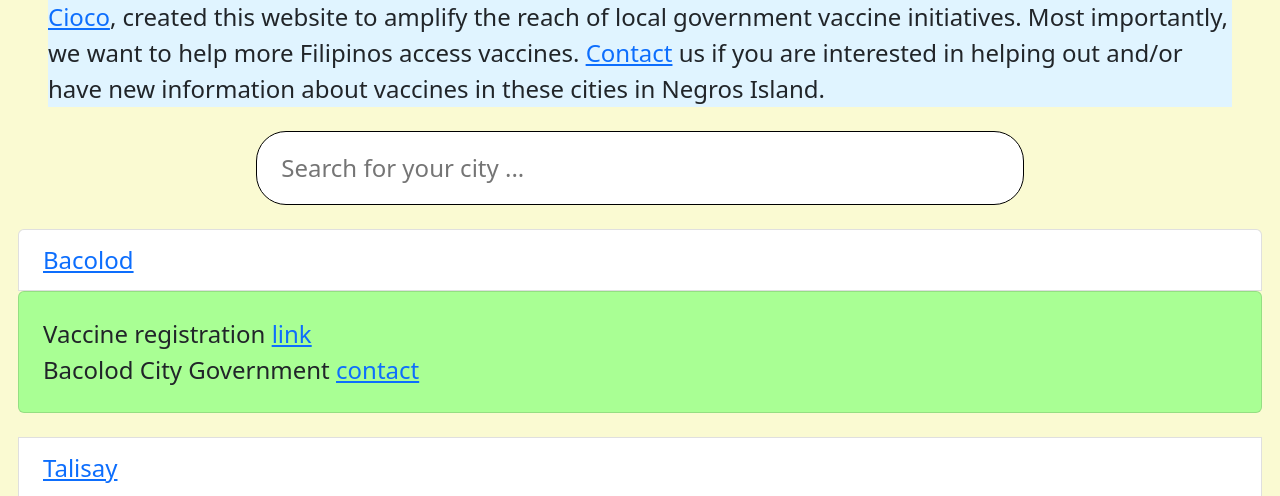
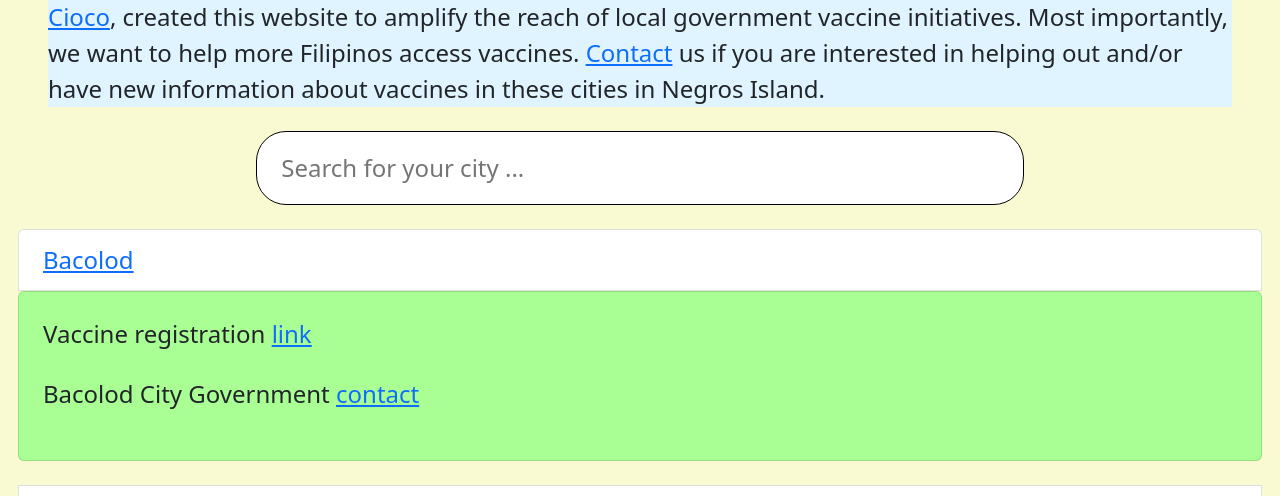
Before and after one commit to dhrubsingh/visayas-vaccine-info, a plain HTML site: page index.html in a window 1280 px wide. Both pictures are taken after a click on the button "Bacolod". Shown: the part 264-760 px from the top of the page. Drawn offline with nearby package versions, Linux system fonts and the light colour scheme.

Commit message:
chaged spacing inside details

```diff
--- a/script.js
+++ b/script.js
@@ -394,16 +394,16 @@ function createPage() {
 
     if (cities[i]["link"]["vaccine"].length > 1) {
       details.innerHTML = `
-      <div>Vaccine registration <a href = ${cities[i]["link"]["vaccine"]}>link</a></div>
-      <div>${cities[i]["other"]["contact"]} <a href = ${cities[i]["other"]["link"]}>contact</a></div>
+      <div class = "inputs">Vaccine registration <a href = ${cities[i]["link"]["vaccine"]}>link</a></div>
+      <div class = "inputs">${cities[i]["other"]["contact"]} <a href = ${cities[i]["other"]["link"]}>contact</a></div>
       `
       details.setAttribute("style", "background-color: #a9ff94");
     }
 
     else {
       details.innerHTML = `
-      <div>Currently no online vaccine registration link is available. Contact LGU for potential in-person registration.</div>
-      <div>${cities[i]["other"]["contact"]} <a href = ${cities[i]["other"]["link"]}>contact</a></div>
+      <div class = "inputs">Currently no online vaccine registration link is available. Contact LGU for potential in-person registration.</div>
+      <div class = "inputs">${cities[i]["other"]["contact"]} <a href = ${cities[i]["other"]["link"]}>contact</a></div>
       `
       details.setAttribute("style", "background-color: #ffcbab");
     }
--- a/styles.css
+++ b/styles.css
@@ -47,3 +47,7 @@ zoom: 1.5;
     margin-bottom: 1em;
     font-size:medium;
 }
+
+.inputs{
+    margin-bottom: 1em;
+}
```
